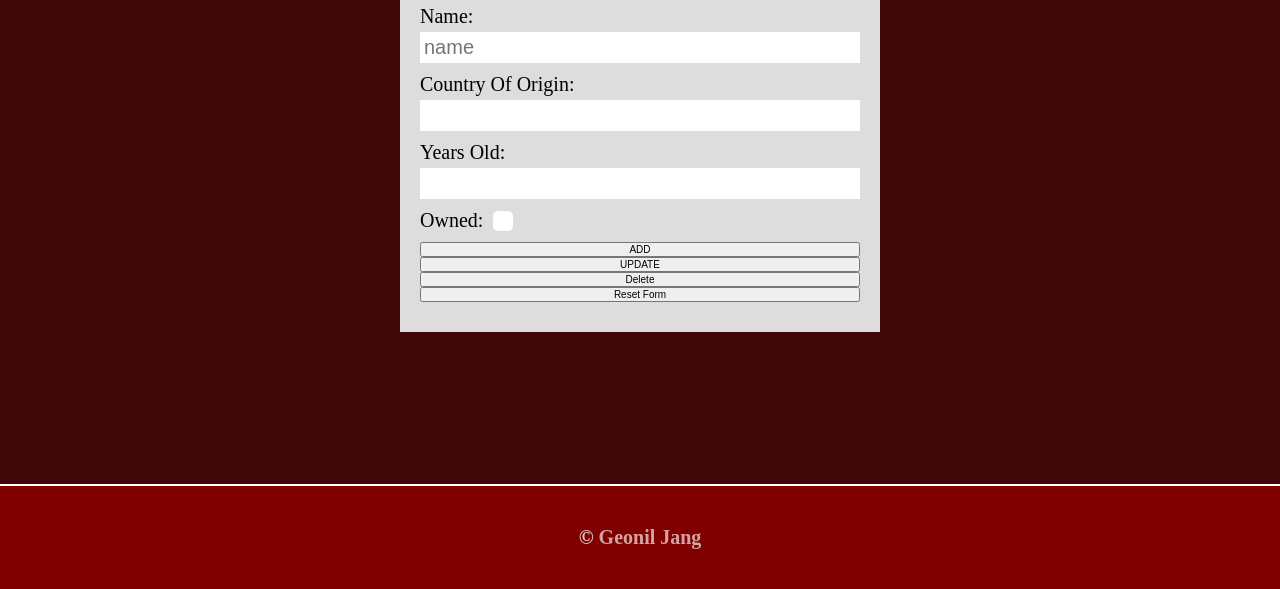
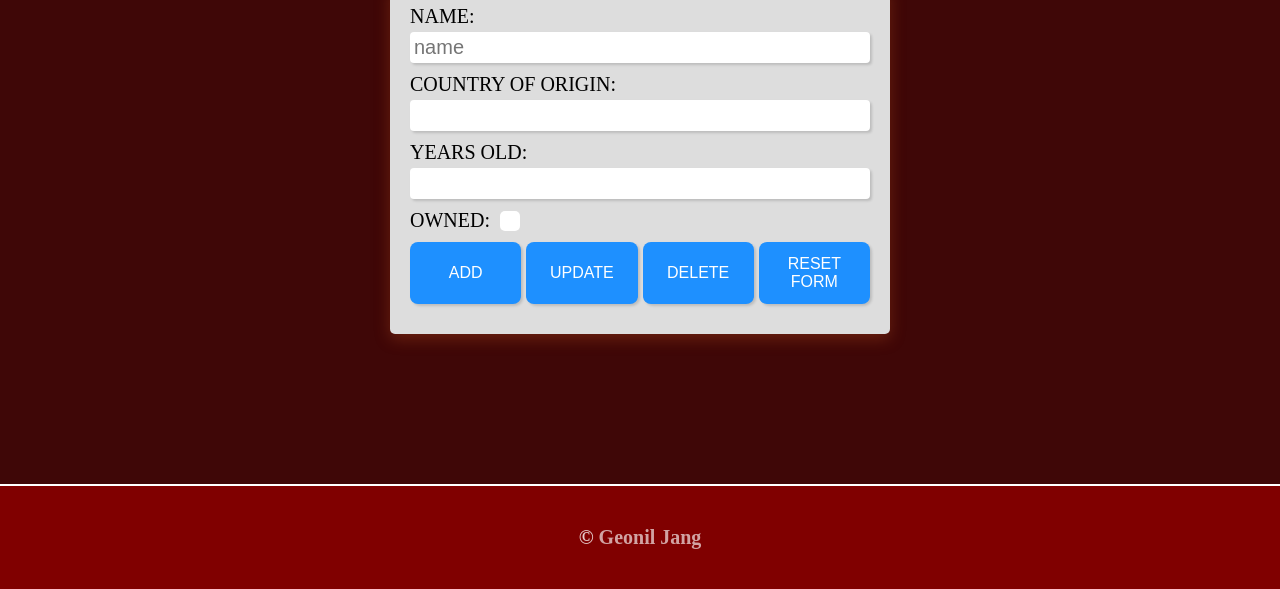
Before and after one commit to takeaways/indexeddb, a website built with webpack: page src/index.html in a window 1280 px wide. Shown: the part 211-800 px from the top of the page. Built offline with nearby package versions, Linux system fonts and the light colour scheme.

Commit message:
fun css styling

```diff
--- a/src/css/form.css
+++ b/src/css/form.css
@@ -3,13 +3,17 @@
   align-items: center;
   justify-content: center;
   padding:2em;
-  max-width: 480px;
+  min-width: 300px;
+  max-width: 500px;
+  margin:0 auto;
+  border-radius: 5px;
   background-color: #ddd;
-  margin:0 auto;
+  box-shadow: rgba(184, 78, 29, 0.35) 0px 5px 15px;
 }
 
 .form{
   width: 100%;
+
 }
 .form p{
   display: flex;
@@ -25,6 +29,12 @@
   padding:.2em;
   border:none;
   outline: none;
+  border-radius: .2em;
+  box-shadow: rgba(0, 0, 0, 0.15) 1.95px 1.95px 2.6px;
+  transition: box-shadow .2s linear;
+}
+.form input:focus{
+  box-shadow: rgba(0, 0, 0, 0.16) 0px 10px 36px 0px, rgba(0, 0, 0, 0.06) 0px 0px 0px 1px;
 }
 .form p.row label[for='isOwned']{
   margin-right: .5em;
@@ -48,9 +58,10 @@
 .form p.row #isOwned + label span{
   display: inline-block;
   position: relative;
+  transition: background-color .6s ease-in-out;
 }
 .form p.row #isOwned:checked + label span{
-  background-color: green;
+  background-color:limegreen;
 }
 .form p.row #isOwned + label span::before{
   content: "";
@@ -90,6 +101,34 @@
 }
 .form label{
   font-size: 2em;
-  text-transform: capitalize;
+  text-transform: uppercase;
   margin-bottom: .2em;
+
 }
+
+.form .button-group{
+  display: grid;
+  grid-template-columns: repeat(4, minmax(50px, 1fr));
+  grid-gap:5px;
+}
+
+.form .button-group button{
+  padding:.8em;
+  border:none;
+  border-radius: .5em;
+  cursor: pointer;
+  font-size: 1.6em;
+  color:white;
+  background-color: dodgerblue;
+  text-transform: uppercase;
+  box-shadow: rgba(0, 0, 0, 0.15) 1.95px 1.95px 2.6px;
+}
+
+.form .button-group button:hover {
+  opacity: 0.8;
+  box-shadow: rgba(0, 0, 0, 0.16) 0px 10px 36px 0px, rgba(0, 0, 0, 0.06) 0px 0px 0px 1px;
+}
+
+.form .button-group button:active {
+  opacity: 0.9;
+}
```
